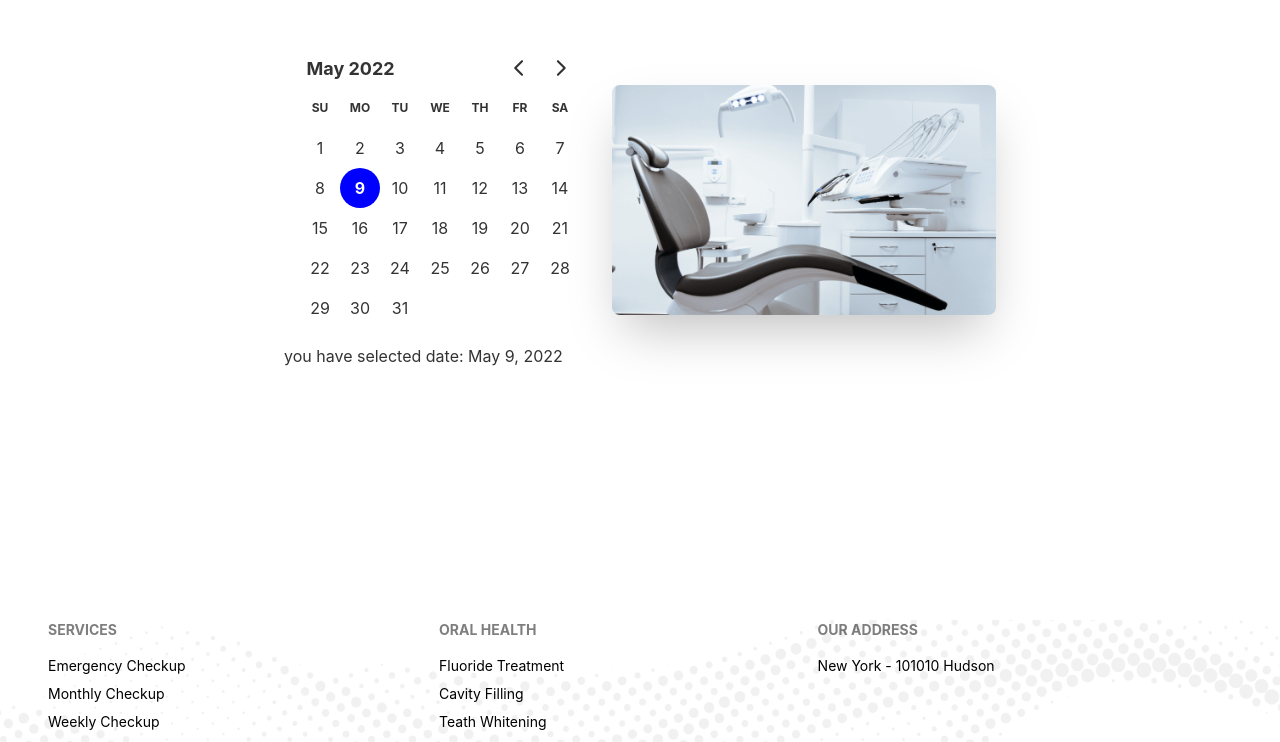
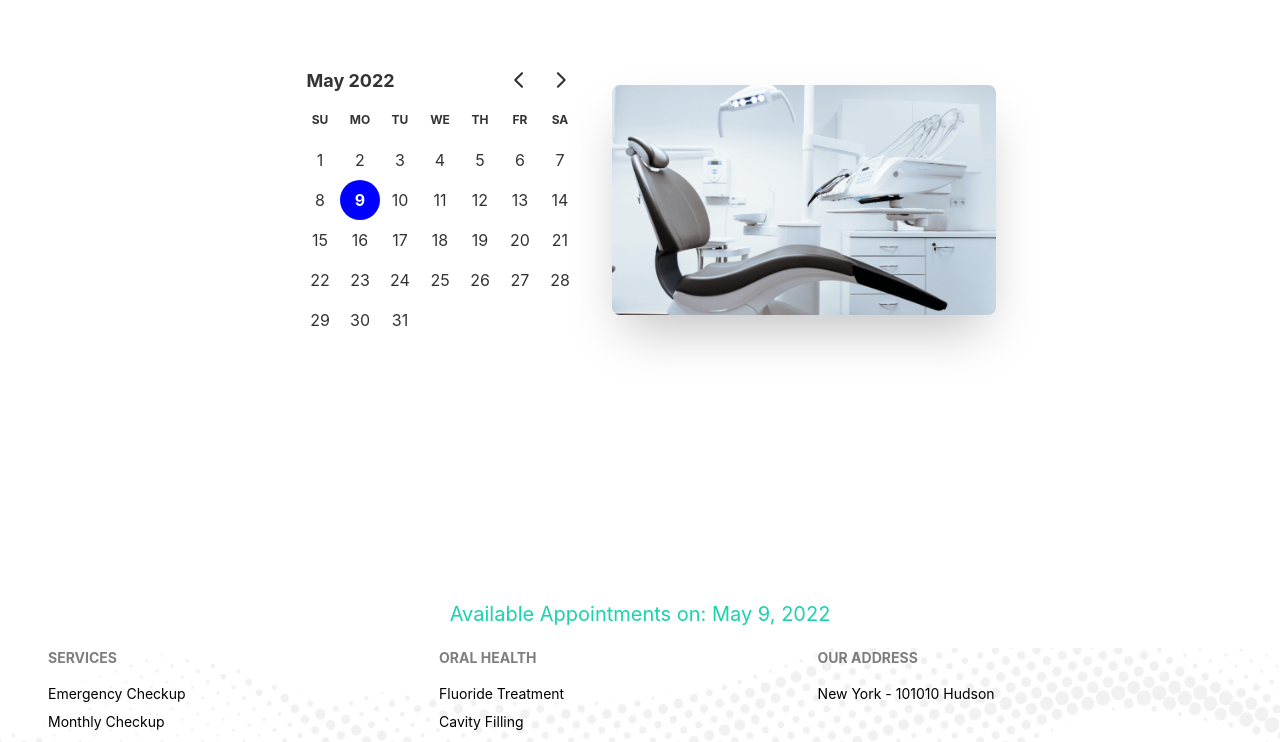
Before and after one commit to Dip022/doctors-portal-client, a React (Create React App) app: page /appointment in a window 1280 px wide. Shown: the part 200-942 px from the top of the page. Built offline with nearby package versions, Linux system fonts and the light colour scheme.

Commit message:
appointment page added

```diff
--- a/src/pages/Appointment/Appointment.js
+++ b/src/pages/Appointment/Appointment.js
@@ -1,10 +1,13 @@
-import React from "react";
+import React, { useState } from "react";
 import AppointmentBanner from "./AppointmentBanner";
+import AvailableAppointment from "./AvailableAppointment";
 
 const Appointment = () => {
+  const [date, setDate] = useState(new Date());
   return (
     <div>
-      <AppointmentBanner></AppointmentBanner>
+      <AppointmentBanner date={date} setDate={setDate}></AppointmentBanner>
+      <AvailableAppointment date={date}></AvailableAppointment>
     </div>
   );
 };
--- a/src/pages/Appointment/AppointmentBanner.js
+++ b/src/pages/Appointment/AppointmentBanner.js
@@ -1,18 +1,15 @@
-import React, { useState } from "react";
+import React from "react";
 import chair from "../../assets/images/chair.png";
 import { DayPicker } from "react-day-picker";
 import "react-day-picker/dist/style.css";
-import { format } from "date-fns";
 
-const AppointmentBanner = () => {
-  const [date, setDate] = useState(new Date());
+const AppointmentBanner = ({ date, setDate }) => {
   return (
     <div class="hero min-h-screen ">
       <div class="hero-content flex-col lg:flex-row-reverse">
         <img src={chair} className="max-w-sm rounded-lg shadow-2xl" alt="" />
         <div>
           <DayPicker mode="single" selected={date} onSelect={setDate} />
-          <p>you have selected date: {format(date, "PP")}</p>
         </div>
       </div>
     </div>
--- /dev/null
+++ b/src/pages/Appointment/AvailableAppointment.js
@@ -0,0 +1,14 @@
+import { format } from "date-fns";
+import React from "react";
+
+const AvailableAppointment = ({ date }) => {
+  return (
+    <div>
+      <h1 className="text-xl text-secondary text-center mb-5">
+        Available Appointments on: {format(date, "PP")}
+      </h1>
+    </div>
+  );
+};
+
+export default AvailableAppointment;
```
